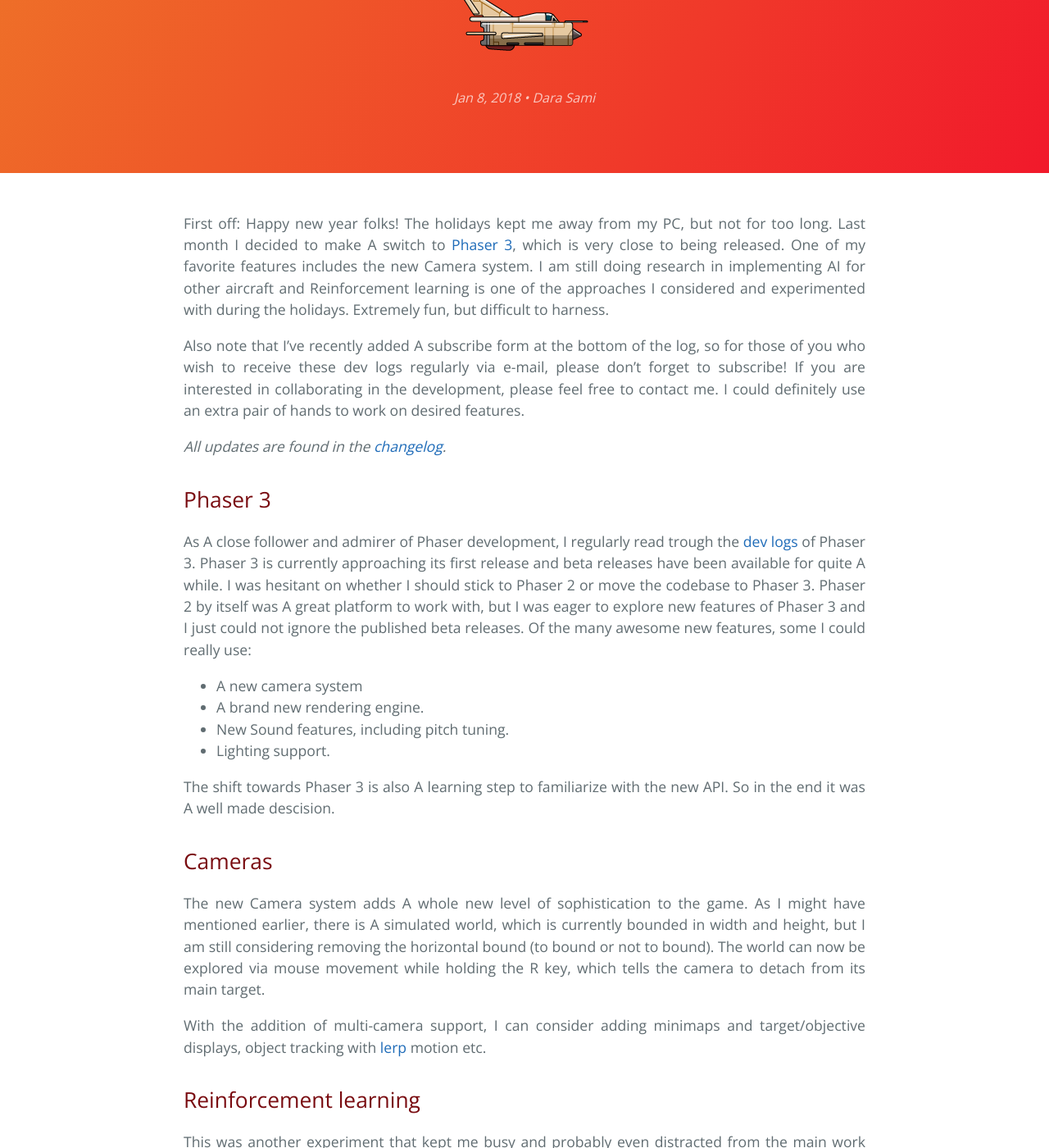
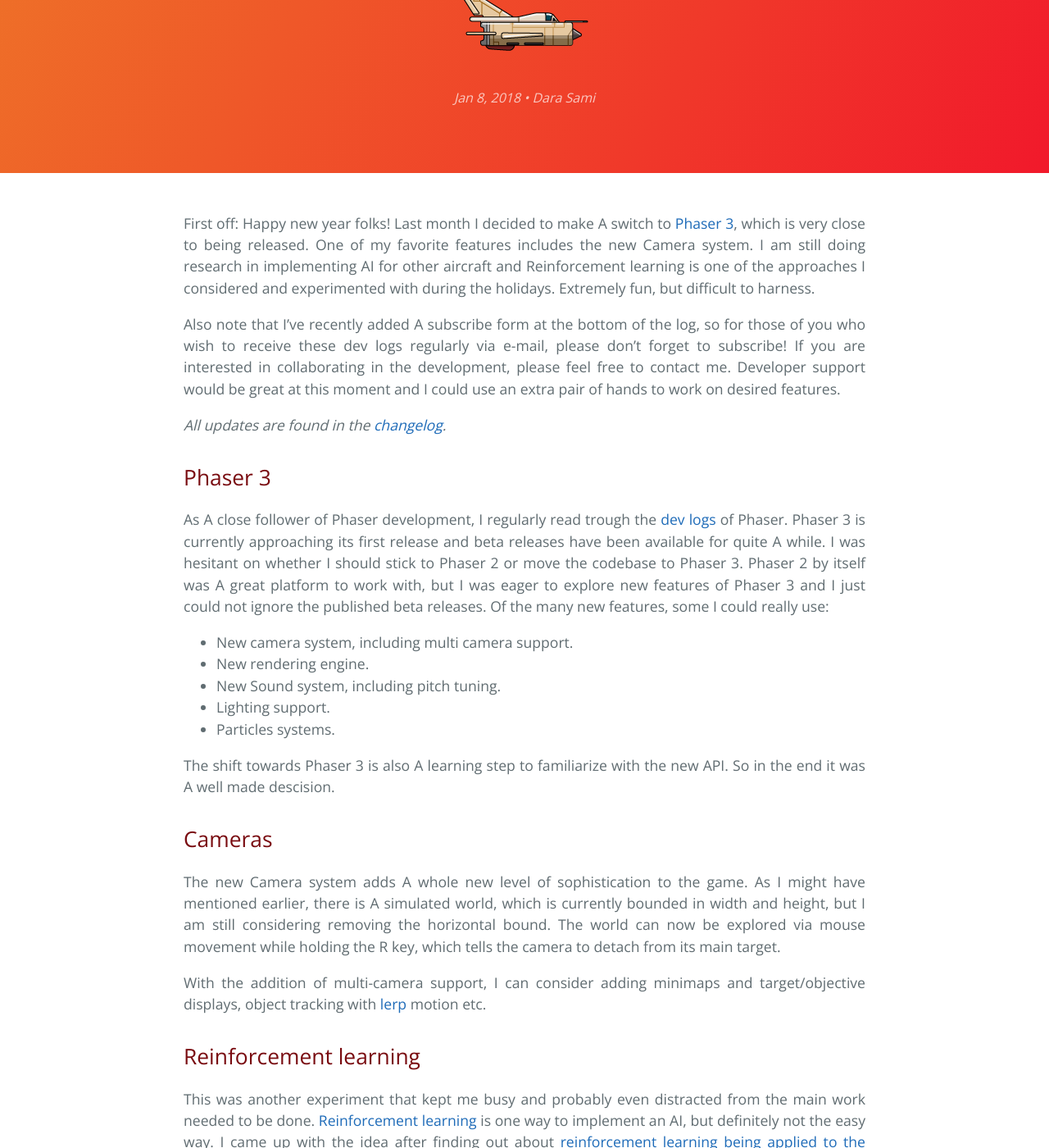
Before and after one commit to samid737/scrambledev, a Jekyll site: the page built from _posts/2018-01-08-phaser-3-port-cameras-reinforcement-learning.md, in a window 1280 px wide and 1400 px high, scrolled down 305 px. Shown: the whole window at 82% size. Built offline with Jekyll 4.4.1, drawn with Linux system fonts in a browser that asks for light colours; comment, search, counter and statistics services are not loaded; some of the changed text lies outside the part shown.

Commit message:
add design

```diff
--- a/_posts/2018-01-08-phaser-3-port-cameras-reinforcement-learning.md
+++ b/_posts/2018-01-08-phaser-3-port-cameras-reinforcement-learning.md
@@ -3,36 +3,36 @@ title: Phaser 3, Cameras, Reinforcement learning
 layout: post
 ---
 
-First off: Happy new year folks!  The holidays kept me away from my PC, but not for too long. Last month I decided to make A switch to [Phaser 3](https://phaser.io/phaser3), which is very close to being released.
+First off: Happy new year folks! Last month I decided to make A switch to [Phaser 3](https://phaser.io/phaser3), which is very close to being released.
 One of my favorite features includes the new Camera system. I am still doing research in implementing AI for other aircraft and Reinforcement learning is one of the approaches I  considered and experimented with during the holidays.
 Extremely fun, but difficult to harness.
 
-Also note that I've recently added A subscribe form  at the bottom of the log, so for those of you who wish to receive these dev logs regularly via e-mail, please don't forget to subscribe!  If you are interested in collaborating in the development, please feel free to contact me. I could definitely use an extra pair of hands to work on desired features.
-
+Also note that I've recently added A subscribe form  at the bottom of the log, so for those of you who wish to receive these dev logs regularly via e-mail, please don't forget to subscribe!  If you are interested in collaborating in the development, please feel free to contact me.  Developer support would be great at this moment and I could use an extra pair of hands to work on desired features.
 
 *All updates are found in the [changelog](/scrambledev/2017/10/01/changelog.html).*
 
 ## Phaser 3
 
-As A close follower  and admirer of Phaser development, I regularly read trough the [dev logs](https://phaser.io/phaser3/devlog) of Phaser 3. Phaser 3 is currently approaching its first release and beta releases have been available for quite A while. I was hesitant on whether I should stick to Phaser 2 or move the codebase to Phaser 3. Phaser 2 by itself was A great platform to work with, but I was eager to explore new features of Phaser 3 and I just could not ignore the published beta releases. Of the many awesome new features, some I could really use:
+As A close follower of Phaser development, I regularly read trough the [dev logs](https://phaser.io/phaser3/devlog) of Phaser. Phaser 3 is currently approaching its first release and beta releases have been available for quite A while. I was hesitant on whether I should stick to Phaser 2 or move the codebase to Phaser 3. Phaser 2 by itself was A great platform to work with, but I was eager to explore new features of Phaser 3 and I just could not ignore the published beta releases. Of the many new features, some I could really use:
 
-- A new camera system
-- A brand new rendering engine.
-- New Sound features, including pitch tuning.
+- New camera system, including multi camera support.
+- New rendering engine.
+- New Sound system, including pitch tuning.
 -  Lighting support.
+-  Particles systems.
 
 The shift towards Phaser 3 is also A learning step to familiarize with the new API. So in the end it was A well made descision.
 
 ## Cameras
 
-The new Camera system adds A whole new level of sophistication to the game. As I might have mentioned earlier, there is A simulated world, which is currently bounded in width and height, but I am still considering removing the horizontal bound (to bound or not to bound).
+The new Camera system adds A whole new level of sophistication to the game. As I might have mentioned earlier, there is A simulated world, which is currently bounded in width and height, but I am still considering removing the horizontal bound.
 The world can now be explored via mouse movement while holding the R key,  which tells the camera to detach from its main target.
 
 With the addition of multi-camera support, I can consider adding minimaps and target/objective displays, object tracking with [lerp](https://en.wikipedia.org/wiki/Linear_interpolation) motion etc.
 
 ## Reinforcement learning
 
-This was another experiment that kept me busy and probably even distracted from the main work needed to be done. [Reinforcement learning](https://en.wikipedia.org/wiki/Reinforcement_learning) is one way to implement an AI, but definitely not the easy way. I came up with the idea after finding out about [reinforcement learning being applied to the flappy bird game](https://github.com/yenchenlin/DeepLearningFlappyBird). In my attempts, I took the very first JS library I could find, [Reinforce JS](https://github.com/karpathy/reinforcejs), analysed the examples and tried to fit them to the aircraft by setting up A simple training objective. The objective was to fly in formation  by maintaining horizontal speed. The autopilot was set to the proper altitude, so the agent (the AI) could only act by adjusting throttle:
+This was another experiment that kept me busy and probably even distracted from the main work needed to be done. [Reinforcement learning](https://en.wikipedia.org/wiki/Reinforcement_learning) is one way to implement an AI, but definitely not the easy way. I came up with the idea after finding out about [reinforcement learning being applied to the flappy bird game](https://github.com/yenchenlin/DeepLearningFlappyBird). In my attempts, I took the very first JS library I could find, [Reinforce JS](https://github.com/karpathy/reinforcejs), analysed the examples and tried to fit them to the aircraft by setting up A simple training objective. The objective was to fly in formation  by maintaining horizontal speed. The autopilot was set to the proper altitude, so the agent (the AI) could only act by adjusting throttle.
 
 ## Mission
 
@@ -52,6 +52,10 @@ You can also see the RL agent in action. The agent observes the environment (lea
 
 In my attempt, there where all sorts of problems I was faced with: Validating if it does learn and if it learns to converge to the right solution, the training time required,  the dimension of my state space and  the highly non-linear environment. In some test runs the agent was able to maintain perfect formation for about 10 seconds, but afterwards it would diverge. Yet I still believe with A bit more research it should be possible to get some sensible result, but darn you time....
 
-With these features added I can work on scenery, for example some enemy ground objects, Runways to take-off and land from, buildings and A background environment. Weapon systems, combat flight, mission building would follow afterwards. The UI will be considered in the final stages. The main challenge is automating the generation of the scenery/world. It might  be necessary to implement A mission/scenery editor to facilitate the above. If you are interested in collaborating in the development, please feel free to contact me. I could definitely use an extra pair of hands to work on these features.
+## What's next
+
+With these features added I can work on scenery design, for example some enemy ground objects, Airbases to take-off and land from, buildings and A background environment. Weapon systems, combat flight, AI, mission building would follow afterwards. The UI will be considered in the final stages. The main challenge is the generation of the scenery/world. It might  be necessary to implement A mission/scenery editor to facilitate the above. My hands are A bit tied at the moment.
+
+I could definitely use developer support to work on these features. In particular developing A mission and scenery builder/editor, which generates the JSON data fed to the simulator via GUI. This could be some standalone application, but A built-in mission editor would be ideal. A JSON Loader for loading aircraft data is implemented. The current JSON data structure of simulated objects might have to be refactored aswell. Data persistance is not yet implemented.  Implementing AI for vehicles and aircraft would be another challenge. If you are interested in collaborating in the development and would like to volunteer, please feel free to contact me.
 
 *Scramble JS uses Phaser 3 as game engine. Fore more info, visit [Phaser.io](http://www.phaser.io).*
```
